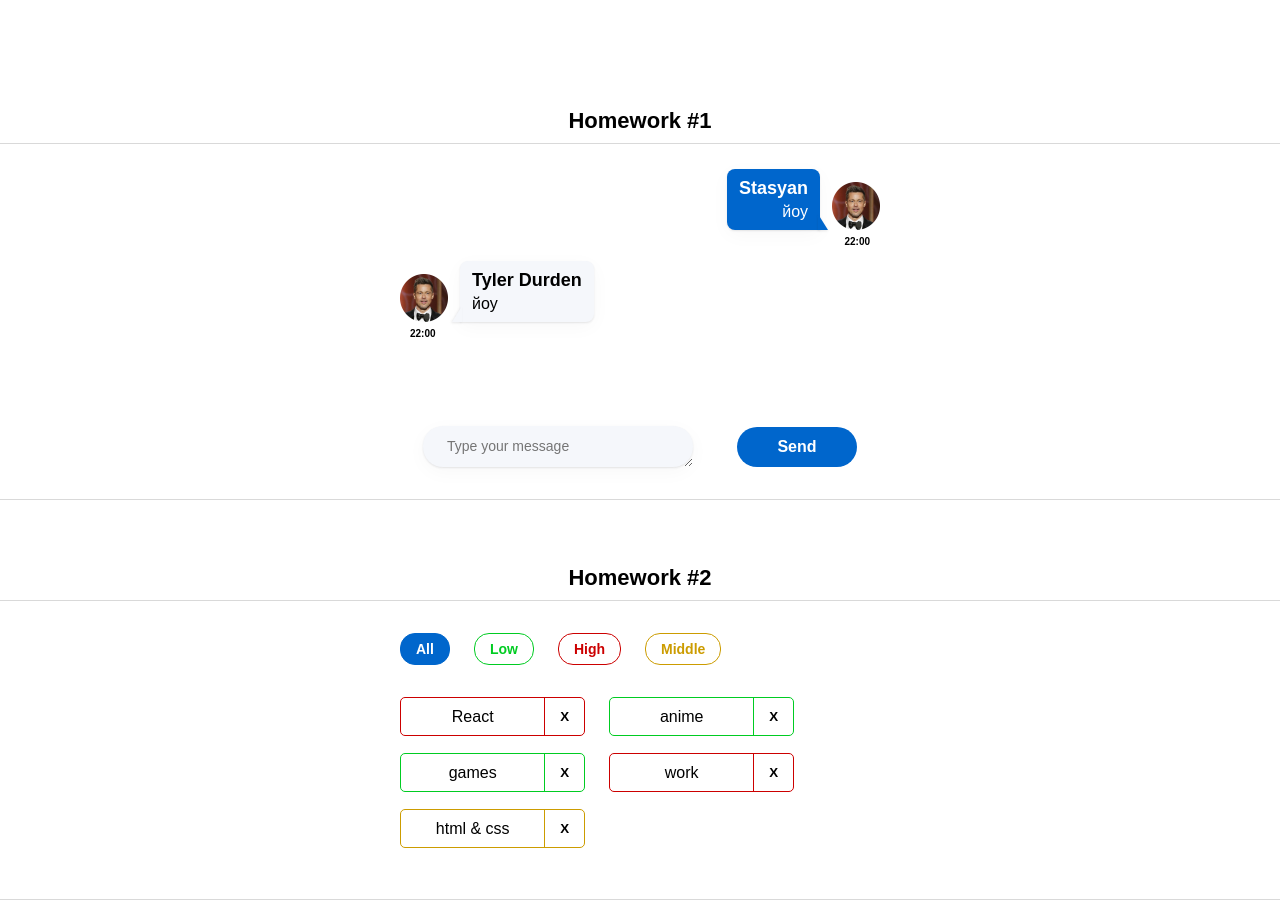
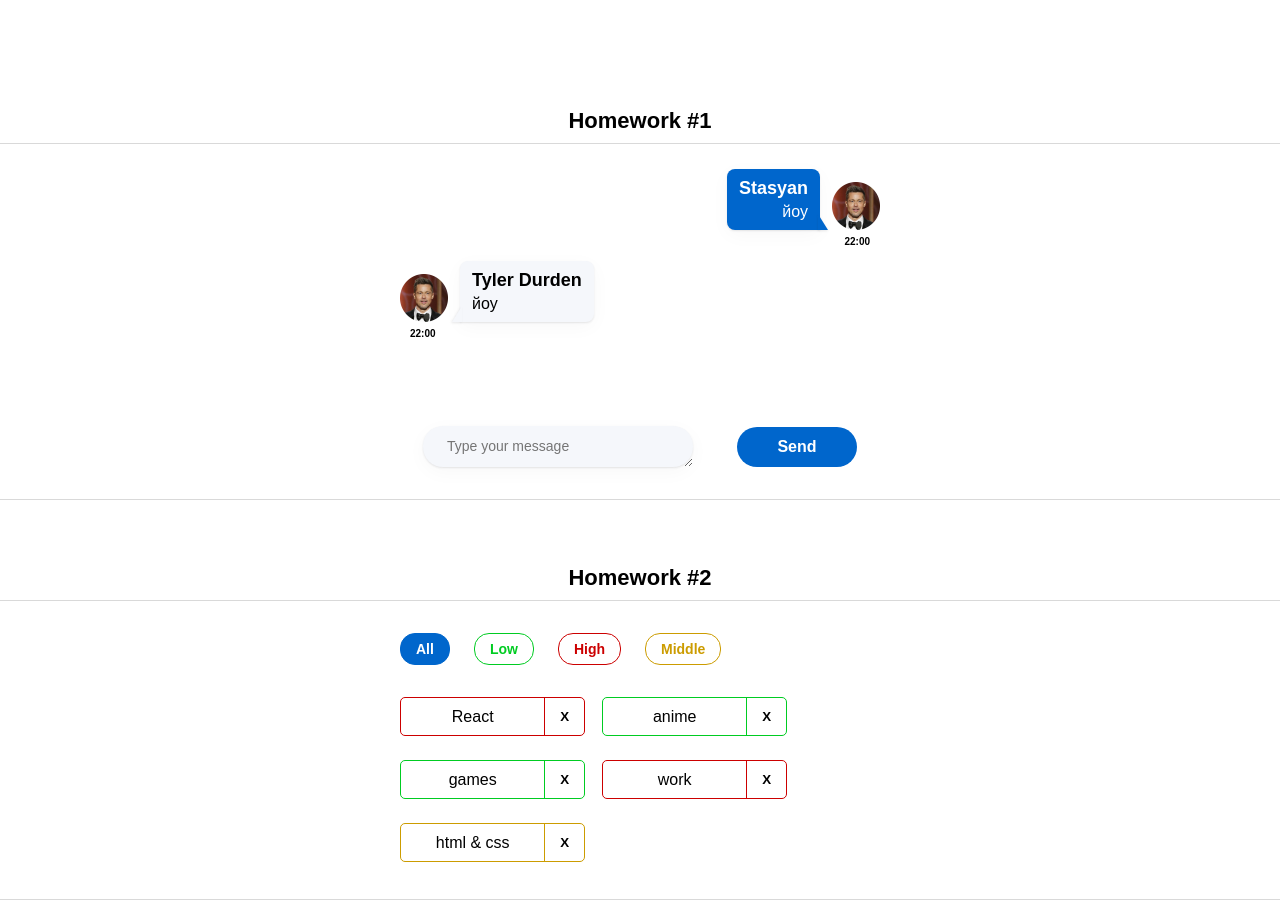
Before and after one commit to nedonebo21/homework-front-main-2, a React (Create React App) app: page / in a window 1280 px wide. Shown: the top 900 px of the page. Built offline with nearby package versions, Linux system fonts and the light colour scheme.

Commit message:
homework sprint-2 week-2 change styles

```diff
--- a/src/s2-homeworks/hw02/affairs/Affairs.module.css
+++ b/src/s2-homeworks/hw02/affairs/Affairs.module.css
@@ -35,12 +35,16 @@
     font-weight: 600;
     font-size: 14px;
     line-height: 20px;
+    transition: .3s;
     cursor: pointer;
 }
 
 .button:active {
     background: var(--color);
     color: white;
+}
+.button:hover {
+    box-shadow: inset 0 0 2px var(--color);
 }
 
 .active {
@@ -51,8 +55,8 @@
 .affairs {
     display: flex;
     flex-direction: column;
-    row-gap: 17px;
-    column-gap: 24px;
+    row-gap: 24px;
+    column-gap: 17px;
     flex-wrap: wrap;
     max-width: 450px;
 }
--- a/src/s2-homeworks/hw02/affairs/affair/Affair.module.css
+++ b/src/s2-homeworks/hw02/affairs/affair/Affair.module.css
@@ -28,4 +28,9 @@
 
     font-weight: 900;
     cursor: pointer;
+    transition: .3s;
 }
+
+.closeButton:hover{
+    box-shadow: inset 0 0 4px var(--color);
+}
```
